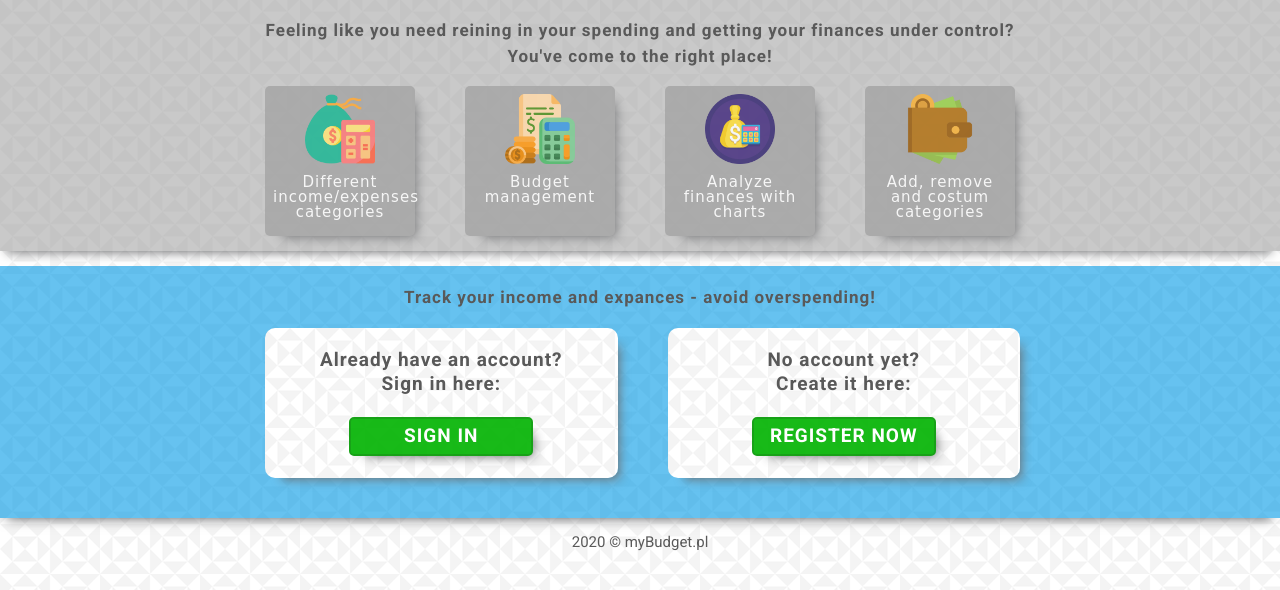
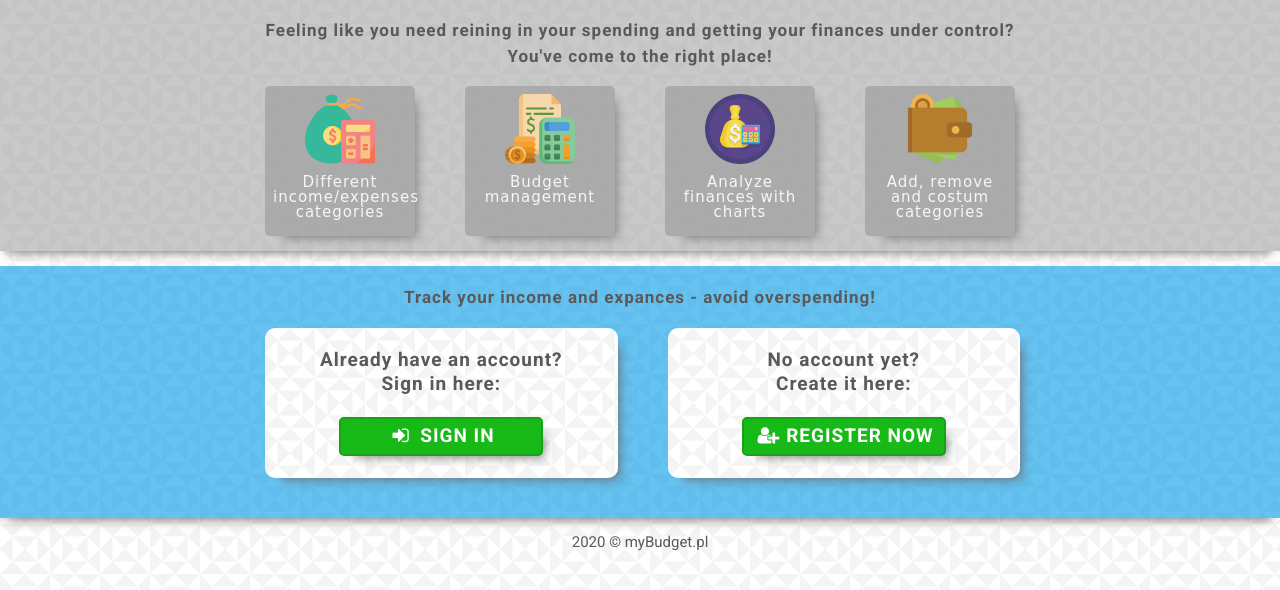
Before and after one commit to ms-magdalena92/BudgetManager_WEB, a PHP site: page / in a window 1280 px wide. Shown: the part 126-716 px from the top of the page. Run offline with PHP 8.4, Linux system fonts and the light colour scheme; some web fonts are replaced.

Commit message:
Embedded sign in and sign up icons

```diff
--- a/index.html
+++ b/index.html
@@ -11,6 +11,7 @@
 	<meta http-equiv="X-Ua-Compatible" content="IE=edge">
 
 	<link rel="stylesheet" href="main.css">
+	<link rel="stylesheet" href="css/fontello.css">
 	<link href="https://fonts.googleapis.com/css?family=Baloo+Paaji+2:400,700|Fredoka+One|Roboto:400,700|Varela+Round&display=swap&subset=latin-ext" rel="stylesheet">
 
 </head>
@@ -67,14 +68,14 @@
 					<div class="option">
 						Already have an account?<br />Sign in here:<br />
 						<a href="login.html" class="buttonLink">
-							<div class="signButton">SIGN IN</div>
+							<div class="signButton"><i class="icon-login"></i> SIGN IN</div>
 						</a>
 					</div>
 					</div>
 					<div class="option">
 						No account yet?<br />Create it here:
 						<a href="register.html" class="buttonLink">
-							<div class="signButton">REGISTER NOW</div>
+							<div class="signButton"><i class="icon-user-plus"></i> REGISTER NOW</div>
 						</a>
 					</div>
 					<div style="clear:both;"></div>
--- a/main.css
+++ b/main.css
@@ -141,7 +141,7 @@ figcaption
 	align: center;
 	font-size: 19px;
 	background-color: #00b300;
-	width: 180px;
+	width: 200px;
 	margin: 20px;
 	height: 30px;
 	padding-top: 5px;
```
